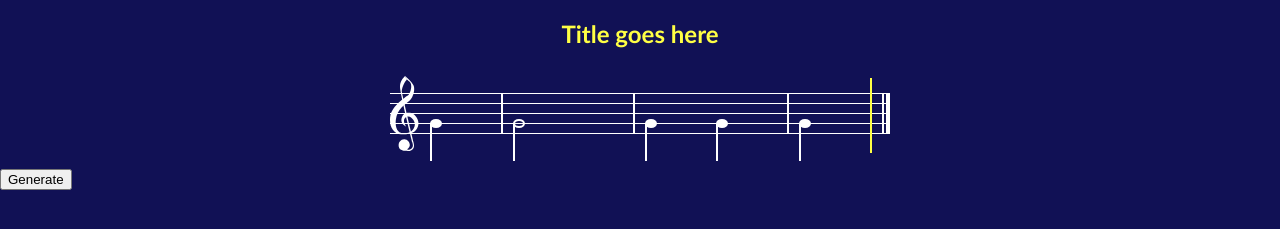
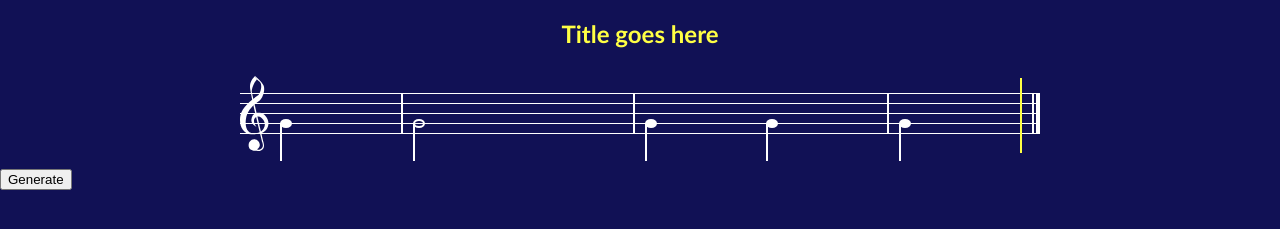
Before and after one commit to Potassium3/music-dictation, a plain HTML site: page index.html in a window 1280 px wide. Shown: the part 63-292 px from the top of the page. Drawn offline with Linux system fonts and the light colour scheme.

Commit message:
save - the error still persists

```diff
--- a/script.js
+++ b/script.js
@@ -40,6 +40,7 @@ Music:
 */
 
 function recursiveGenerate(details, duration, depth=0) {
+    console.log(duration);
     let re = [0, 0]
     let split = Math.random() > 0.5 ? true : false
     if (depth <= 2 && split) {
@@ -63,6 +64,7 @@ function generateMusic(details) {
     for (let i=0; i<details.metre[2]; i++) {
         barDurations.push(details.metre[0]/(details.metre[1]-3));
     }
+    console.log(barDurations)
     let barsToReturn = []
     for (let bar of barDurations) {
         barsToReturn.push(recursiveGenerate(details, duration=bar));
@@ -163,7 +165,6 @@ function showMusic(music) {
             totalDuration += 1;
         }
 
-        console.log(totalDuration)
         if (totalDuration%music.metre[0] == music.metre[3] && totalDuration!=0 && totalDuration!=music.metre[0]/(music.metre[1]-3)*music.metre[2]) {
             notes += `
             <div class="div-music-main-barline">
--- a/style.css
+++ b/style.css
@@ -38,7 +38,7 @@ h2 {
 }
 
 .div-music {
-    width: 500px;
+    width: 800px;
     height: 100px;
     max-width: calc(100% - 40px);
     position: relative;
```
